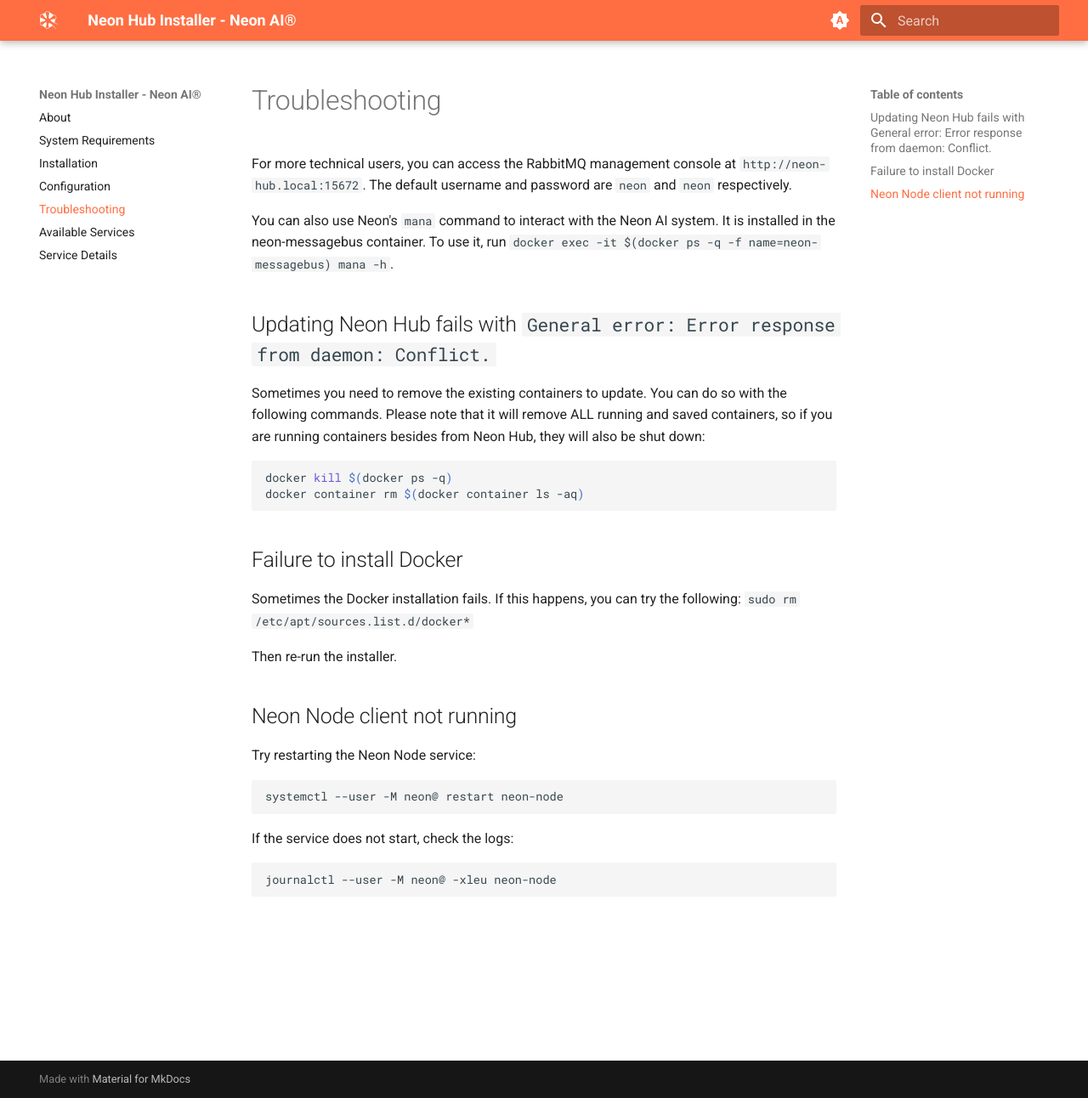
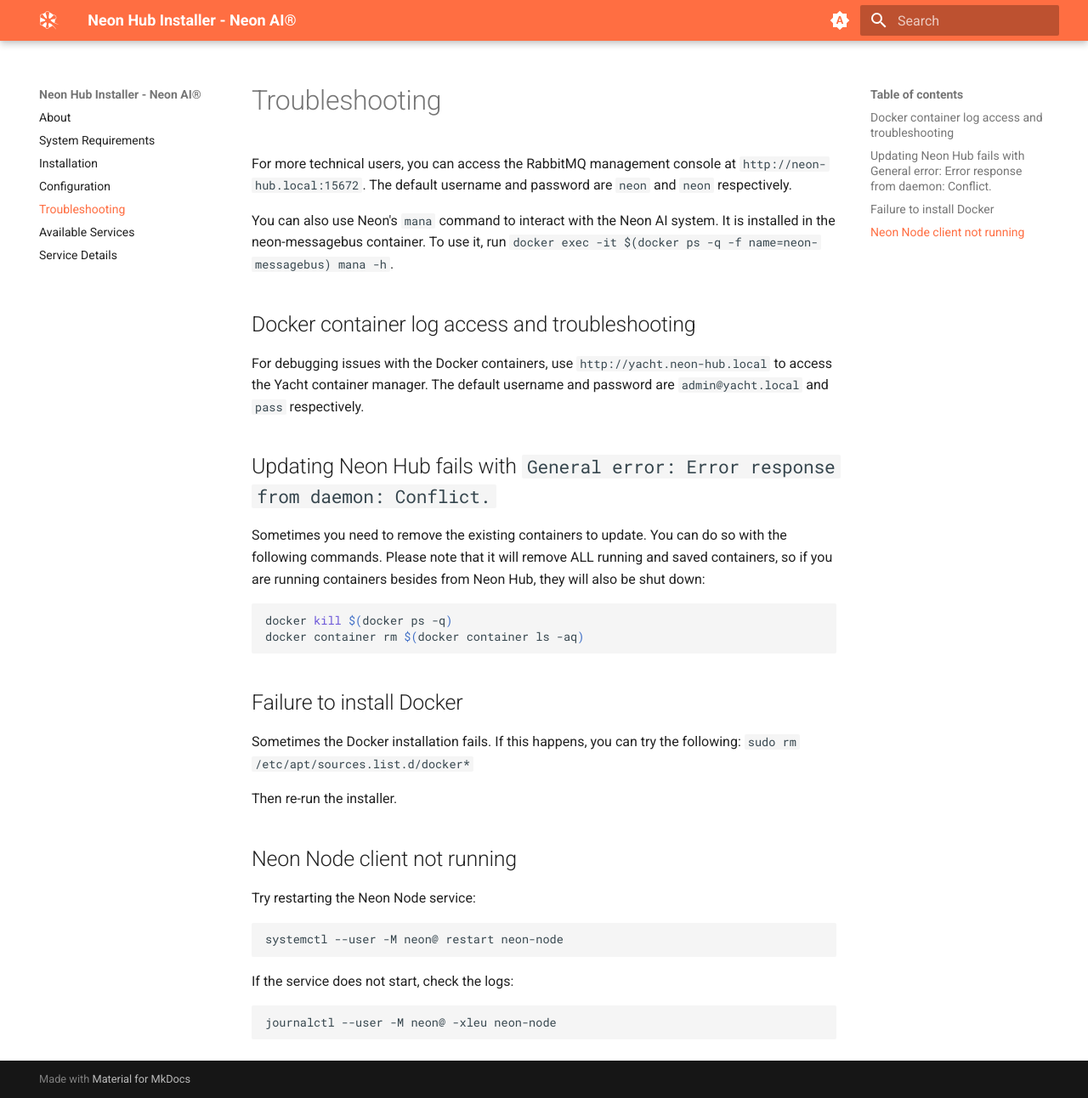
Before and after one commit to NeonGeckoCom/neon-hub-installer, an MkDocs documentation site: the page built from docs/troubleshooting.md, in a window 1280 px wide and 1292 px high. Shown: the whole window at 85% size. Built offline with MkDocs 1.6.1 and Material for MkDocs 9.7.7, drawn with Linux system fonts in a browser that asks for light colours.

Commit message:
addressing feedback

```diff
--- a/docs/troubleshooting.md
+++ b/docs/troubleshooting.md
@@ -3,6 +3,10 @@
 For more technical users, you can access the RabbitMQ management console at `http://neon-hub.local:15672`. The default username and password are `neon` and `neon` respectively.
 
 You can also use Neon's `mana` command to interact with the Neon AI system. It is installed in the neon-messagebus container. To use it, run `docker exec -it $(docker ps -q -f name=neon-messagebus) mana -h`.
+
+## Docker container log access and troubleshooting
+
+For debugging issues with the Docker containers, use `http://yacht.neon-hub.local` to access the Yacht container manager. The default username and password are `admin@yacht.local` and `pass` respectively.
 
 ## Updating Neon Hub fails with `General error: Error response from daemon: Conflict.`
 
```
Also changed, not shown: README.md (+5 -2 lines), 9 other files.
